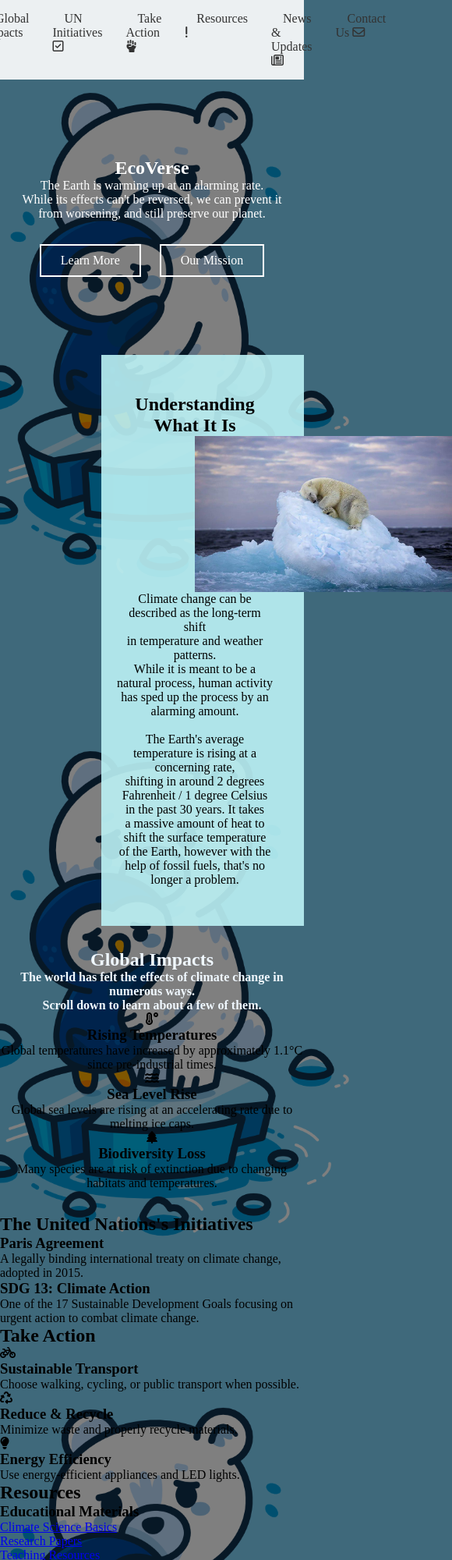
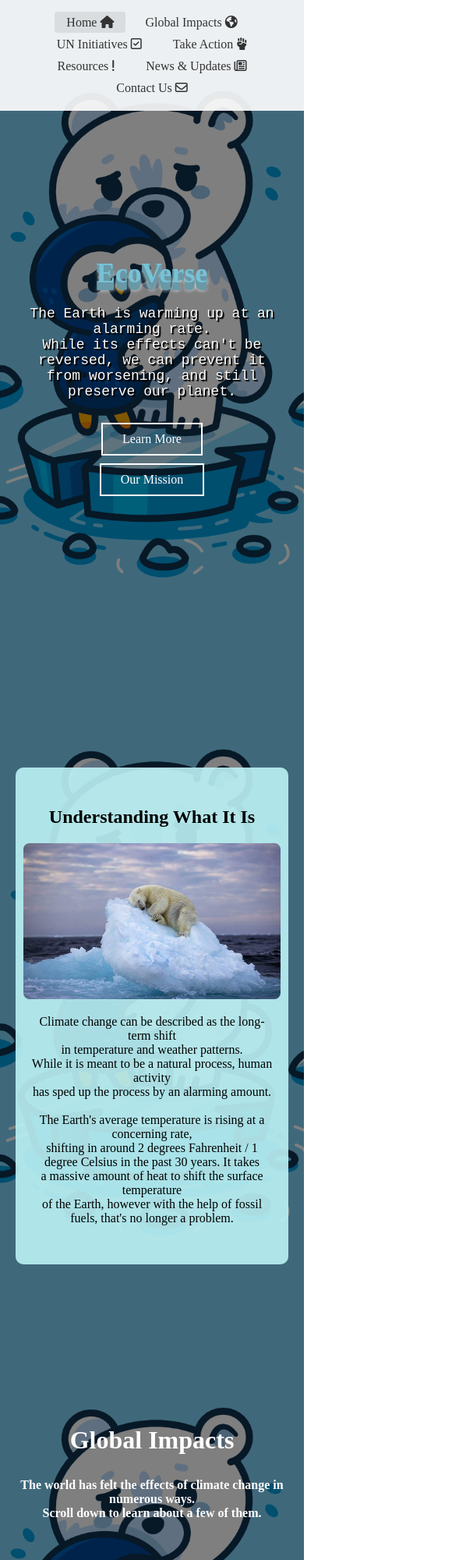
Before and after one commit to Roux04/ClimateChange, a plain HTML site: page index.html in a window 390 px wide. Shown: the top 2000 px of the page at 78% size, 580 px wide, since content can reach past the window. Drawn offline with Linux system fonts and the light colour scheme.

Commit message:
style.css

```diff
--- a/style.css
+++ b/style.css
@@ -1,11 +1,15 @@
-*{
+* {
     margin: 0;
     padding: 0;
     font-family: Century;
+    scroll-behavior: smooth;
 }
 
-body
-{
+html {
+    scroll-padding-top: 70px;
+}
+
+body {
     background-image: linear-gradient(
         rgba(0,0,0,0.5),
         rgba(0,0,0,0.5),
@@ -17,59 +21,94 @@ body
     min-height: 100vh;
 }
 
-header
-{
+header {
     width: 100%;
     background-color: rgba(255, 255, 255, 0.9);
+    position: fixed;
+    top: 0;
+    z-index: 1000;
 }
 
-.main-nav ul
-{
+main {
+    padding-top: 60px;
+}
+
+.main-nav ul {
     display: flex;
     justify-content: center;
     list-style: none;
     padding: 15px 0;
 }
 
-.main-nav li
-{
+.main-nav li {
     margin: 0 15px;
 }
 
-.main-nav a
-{
+.main-nav a {
     text-decoration: none;
     color: #333;
     padding: 5px 15px;
-
     transition: 0.3s ease;
 }
 
-.main-nav a:hover, .main-nav li.active a
-{
-    border-color: #333;
+.main-nav a:hover, .main-nav li.active a {
+    background-color: rgba(51, 51, 51, 0.1);
+    border-radius: 4px;
 }
 
-.middle
-{
+section {
+    min-height: 100vh;
+    padding: 80px 20px;
+    box-sizing: border-box;
+}
+
+.middle {
     text-align: center;
     padding: 100px 20px;
     color: white;
+    height: calc(100vh - 60px);
+    display: flex;
+    flex-direction: column;
+    justify-content: center;
+    align-items: center;
 }
 
-.title h1
+.middle h1
 {
-    font-size: 48px;
-    margin-bottom: 20px;
+    font-size: 10em;
+    margin-bottom: 21px;
+    color: #78c2d6;
+    text-shadow:
+    0px 1px 0px #6a99a7,
+    0px 2px 0px #6a99a7,
+    0px 3px 0px #6a99a7,
+    0px 4px 0px #6a99a7,
+    0px 4px 0px #6a99a7,
+    0px 5px 0px #6a99a7,
+    0px 6px 0px #6a99a7,
+    0px 7px 0px #6a99a7,
+    0px 8px 0px #6a99a7,
+    0px 9px 0px #6a99a7,
+    0px 10px 0px #6a99a7,
+
+    0px 10px 5px #ffffff;
 }
 
-.buttons
+.middle p
 {
+    font-size: 18px;
+    font-family: 'Courier New', Courier, monospace;
+
+    text-shadow:
+    1px 1px 1px rgb(0, 0, 0),
+    2px 2px 1px black;
+}
+
+.buttons {
     margin-top: 30px;
 }
 
-.buttonn
-{
+.buttonn {
     display: inline-block;
     padding: 10px 25px;
     margin: 0 10px;
@@ -79,131 +118,261 @@ header
     transition: 0.3s ease;
 }
 
-.buttonn:hover
-{
+.buttonn:hover {
     background-color: white;
     color: black;
 }
 
 #learn-more > div {
-    background-color:rgb(188, 242, 246, 0.9);
+    background-color: rgba(188, 242, 246, 0.9);
     max-width: 1200px;
-    margin-left: 130px;
+    margin: 0 auto;
     padding: 50px 20px;
     text-align: center;
-    padding-right: 40px;
+    border-radius: 10px;
+}
+
+.content-wrapper
+{
+    display: flex;
+    flex-direction: column;
+    align-items: center;
+}
+
+#learn-more img
+{
+    height: 200px;
+    width: 330px;
+    margin: 20px 0;
+    border-radius: 8px;
+}
+
+#global
+{
+    text-align: center;
+    color: white;
+}
+
+#un-initiatives
+{
+    text-align: center;
+    color: white;
+}
+
+.impact-grid, .action-grid, .resources-grid, .news-grid, .mission-points {
+    display: grid;
+    grid-template-columns: repeat(auto-fit, minmax(300px, 1fr));
+    gap: 25px;
+    max-width: 1200px;
+    margin: 40px auto;
+    padding: 20px;
+}
+
+.impact-card, .action-card, .resource-card, .news-card, .mission-item, .initiative-card {
+    background-color: rgba(255, 255, 255, 0.9);
+    border-radius: 12px;
+    padding: 25px;
+    text-align: center;
+    box-shadow: 0 4px 6px rgba(0, 0, 0, 0.1);
+    transition: transform 0.3s ease, box-shadow 0.3s ease;
+    border-top: 4px solid #4c63af;
+}
+
+.impact-card:hover, .action-card:hover, .resource-card:hover,
+.news-card:hover, .mission-item:hover, .initiative-card:hover {
+    transform: translateY(-5px);
+    box-shadow: 0 6px 12px rgba(0, 0, 0, 0.15);
+}
+
+.impact-card i, .action-card i, .resource-card i,
+.news-card i, .mission-item i, .initiative-card i {
+    font-size: 36px;
+    margin-bottom: 15px;
+    color: #4c63af;
+}
+
+.impact-card h3, .action-card h3, .resource-card h3,
+.news-card h3, .mission-item h3, .initiative-card h3 {
+    font-size: 1.3rem;
+    margin-bottom: 12px;
+    color: #333;
+}
+
+.impact-card p, .action-card p, .resource-card p,
+.news-card p, .mission-item p, .initiative-card p {
+    font-size: 1rem;
+    line-height: 1.5;
+    color: #666;
+}
+
+#global h2, #resources h2, #news h2 {
+    color: white;
+    font-size: 2rem;
     margin-bottom: 30px;
 }
 
-#learn-more img {
-    height: 200px;
-    width: 330px;
-    float: left;
-    margin-left: 100px;
+atives-container {
+    max-width: 1200px;
+    margin: 40px auto;
+    padding: 0 20px;
 }
 
-#global {
-    justify-content: center;
-    text-align: center;
-    margin-bottom: 30px;
+.initiatives-container {
+    max-width: 1200px;
+    margin: 40px auto;
+    padding: 0 20px;
+    display: grid;
+    gap: 25px;
 }
 
-#global > h2, h4 {
-    color: aliceblue;
+.initiative-card {
+    background-color: rgba(255, 255, 255, 0.9);
+    padding: 30px;
+    margin-bottom: 20px;
+    border-radius: 10px;
+}
 
-}
-.mission-section
-{
-    background-color: rgba(255, 255, 255, 0.9);
-    padding: 50px 20px;
-    margin: 50px auto;
-    max-width: 1200px;
+#resources, #news {
+    color: white;
     text-align: center;
 }
 
-.mission-section h2
-{
-    margin-bottom: 20px;
+.resource-card a {
+    color: #333;
+    text-decoration: none;
+    transition: color 0.3s ease;
 }
 
-.mission-points
-{
-    display: flex;
-    justify-content: space-around;
-    margin-top: 40px;
+.resource-card a:hover {
+    color: #4c63af;
+    text-decoration: underline;
 }
 
-.mission-item
-{
-    flex: 1;
-    margin: 0 20px;
+.mission-section {
+    padding: 40px 20px;
+    margin: 30px auto;
+    max-width: 900px;
+    text-align: center;
+    border-radius: 10px;
+    color: white;
+}
+
+.news-card .date {
+    color: #4c63af;
+    font-size: 0.9rem;
+    margin-bottom: 10px;
+}
+
+.mission-points {
+    display: grid;
+    grid-template-columns: repeat(auto-fit, minmax(250px, 1fr));
+    gap: 25px;
+    margin-top: 30px;
     padding: 20px;
 }
 
-.mission-item i
-{
-    font-size: 40px;
-    margin-bottom: 15px;
+.mission-item {
+    background-color: rgba(255, 255, 255, 0.9);
+    border-radius: 12px;
+    padding: 25px;
+    box-shadow: 0 4px 6px rgba(0, 0, 0, 0.1);
+    transition: transform 0.3s ease, box-shadow 0.3s ease;
+    border-top: 4px solid #4c63af;
 }
 
-.mission-item h3
-{
-    margin-bottom: 10px;
+.mission-item:hover {
+    transform: translateY(-5px);
+    box-shadow: 0 6px 12px rgba(0, 0, 0, 0.15);
 }
 
-footer
-{
+.mission-item i {
+    font-size: 36px;
+    margin-bottom: 15px;
+    color: #4c63af;
+}
+
+.mission-item h3 {
+    font-size: 1.3rem;
+    margin-bottom: 12px;
+    color: #333;
+}
+
+.mission-item p {
+    font-size: 1rem;
+    line-height: 1.5;
+    color: #666;
+}
+
+footer {
     background-color: rgba(0, 0, 0, 0.8);
     color: white;
     margin-top: 50px;
+    padding: 40px 0;
 }
 
-.footer-content
-{
+.footer-content {
     max-width: 1200px;
     margin: 0 auto;
     display: flex;
     flex-direction: column;
-    align-items: stretch;
+    align-items: center;
 }
 
-.footer-logo
-{
+.footer-logo {
     width: 100%;
-    display: flex;
-    justify-content: center;
-    padding: 20px;
+    max-width: 200px;
+    margin-bottom: 30px;
 }
 
-.footer-logo img
-{
+.footer-logo img {
     width: 100%;
-    max-height: 200px;
-    object-fit: contain;
+    height: auto;
 }
 
-.footer-contact
-{
+.footer-contact {
     text-align: center;
-    padding: 20px;
 }
 
-.contact-options
-{
+.contact-options {
     margin-top: 20px;
     display: flex;
+    gap: 30px;
+    flex-wrap: wrap;
     justify-content: center;
-    flex-wrap: wrap;
 }
 
-.contact-options a
-{
+.contact-options a {
     color: white;
-    margin: 10px 15px;
     text-decoration: none;
 }
 
-.contact-options a:hover
-{
+.contact-options a:hover {
     text-decoration: underline;
 }
+
+@media (max-width: 768px) {
+    .main-nav ul {
+        flex-wrap: wrap;
+    }
+
+    .main-nav li {
+        margin: 5px;
+    }
+
+    .middle h1 {
+        font-size: 36px;
+    }
+
+    .buttons {
+        display: flex;
+        flex-direction: column;
+        gap: 10px;
+        align-items: center;
+    }
+
+    .mission-points {
+        grid-template-columns: 1fr;
+    }
+
+
+}
```
